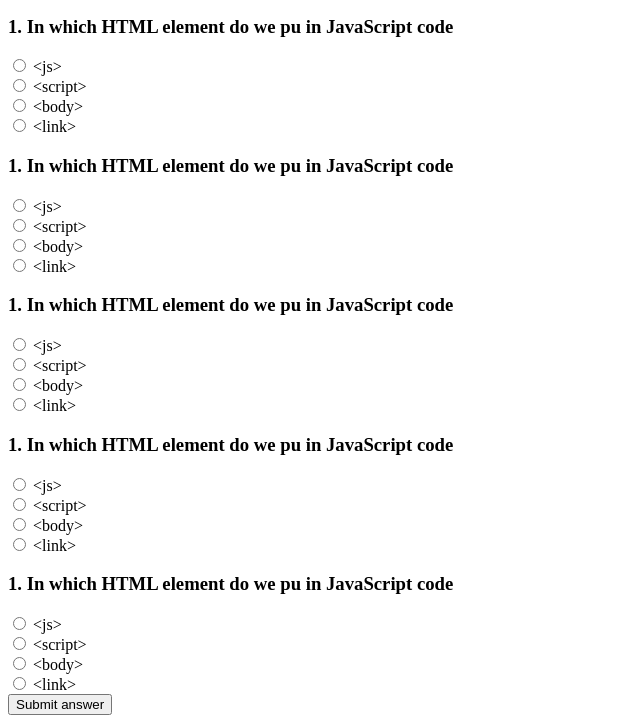
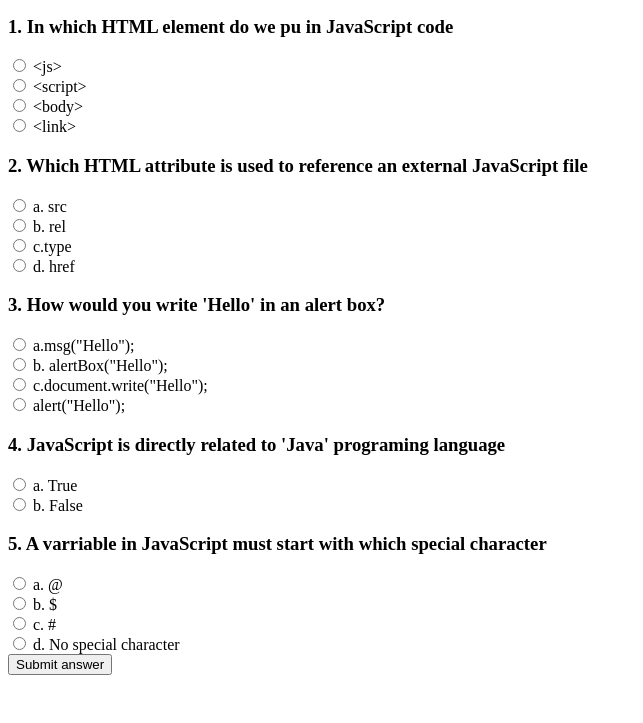
Before and after one commit to kimnamlhn/7-days-challenge, a plain HTML site: page Lab 05 - JQuery/SimpleJavascriptQuiz/index.html in a window 1280 px wide. Shown: the part 101-824 px from the top of the page, without its empty margins (0-643 px from the left). After the commit the page ends 800 px from the top, so only its background shows below. Drawn offline with Linux system fonts and the light colour scheme.

Commit message:
add quiz

```diff
--- a/Lab 05 - JQuery/SimpleJavascriptQuiz/index.html
+++ b/Lab 05 - JQuery/SimpleJavascriptQuiz/index.html
@@ -22,29 +22,27 @@
             <input type="radio" name="q1"  value="c" id="q1c"> &lt;body&gt; <br>
             <input type="radio" name="q1"  value="d" id="q1d"> &lt;link&gt; <br>
 
-            <h3>1. In which HTML element do we pu in JavaScript code</h3>
-            <input type="radio" name="q2" value="a" id="q2a"> &lt;js&gt; <br>
-            <input type="radio" name="q2"  value="b" id="q2b"> &lt;script&gt; <br>
-            <input type="radio" name="q2"  value="c" id="q2c"> &lt;body&gt; <br>
-            <input type="radio" name="q2"  value="d" id="q2d"> &lt;link&gt; <br>
+            <h3>2. Which HTML attribute is used to reference an external JavaScript file</h3>
+            <input type="radio" name="q2" value="a" id="q2a"> a. src <br>
+            <input type="radio" name="q2"  value="b" id="q2b"> b. rel <br>
+            <input type="radio" name="q2"  value="c" id="q2c"> c.type <br>
+            <input type="radio" name="q2"  value="d" id="q2d"> d. href <br>
 
-            <h3>1. In which HTML element do we pu in JavaScript code</h3>
-            <input type="radio" name="q3" value="a" id="q3a"> &lt;js&gt; <br>
-            <input type="radio" name="q3"  value="b" id="q3b"> &lt;script&gt; <br>
-            <input type="radio" name="q3"  value="c" id="q3c"> &lt;body&gt; <br>
-            <input type="radio" name="q3"  value="d" id="q3d"> &lt;link&gt; <br>
+            <h3>3. How would you write 'Hello' in an alert box?</h3>
+            <input type="radio" name="q3" value="a" id="q3a"> a.msg("Hello"); <br>
+            <input type="radio" name="q3"  value="b" id="q3b"> b. alertBox("Hello"); <br>
+            <input type="radio" name="q3"  value="c" id="q3c"> c.document.write("Hello"); <br>
+            <input type="radio" name="q3"  value="d" id="q3d"> alert("Hello"); <br>
 
-            <h3>1. In which HTML element do we pu in JavaScript code</h3>
-            <input type="radio" name="q4" value="a" id="q4a"> &lt;js&gt; <br>
-            <input type="radio" name="q4"  value="b" id="q4b"> &lt;script&gt; <br>
-            <input type="radio" name="q4"  value="c" id="q4c"> &lt;body&gt; <br>
-            <input type="radio" name="q4"  value="d" id="q4d"> &lt;link&gt; <br>
+            <h3>4. JavaScript is directly related to 'Java' programing language</h3>
+            <input type="radio" name="q4" value="a" id="q4a"> a. True <br>
+            <input type="radio" name="q4"  value="b" id="q4b"> b. False <br>
 
-            <h3>1. In which HTML element do we pu in JavaScript code</h3>
-            <input type="radio" name="q5" value="a" id="q5a"> &lt;js&gt; <br>
-            <input type="radio" name="q5"  value="b" id="q5b"> &lt;script&gt; <br>
-            <input type="radio" name="q5"  value="c" id="q5c"> &lt;body&gt; <br>
-            <input type="radio" name="q5"  value="d" id="q5d"> &lt;link&gt; <br>
+            <h3>5. A varriable in JavaScript must start with which special character</h3>
+            <input type="radio" name="q5" value="a" id="q5a"> a. @ <br>
+            <input type="radio" name="q5"  value="b" id="q5b"> b. $ <br>
+            <input type="radio" name="q5"  value="c" id="q5c"> c. # <br>
+            <input type="radio" name="q5"  value="d" id="q5d"> d. No special character <br>
 
 
             <input type="submit" value="Submit answer">  <br>
```
